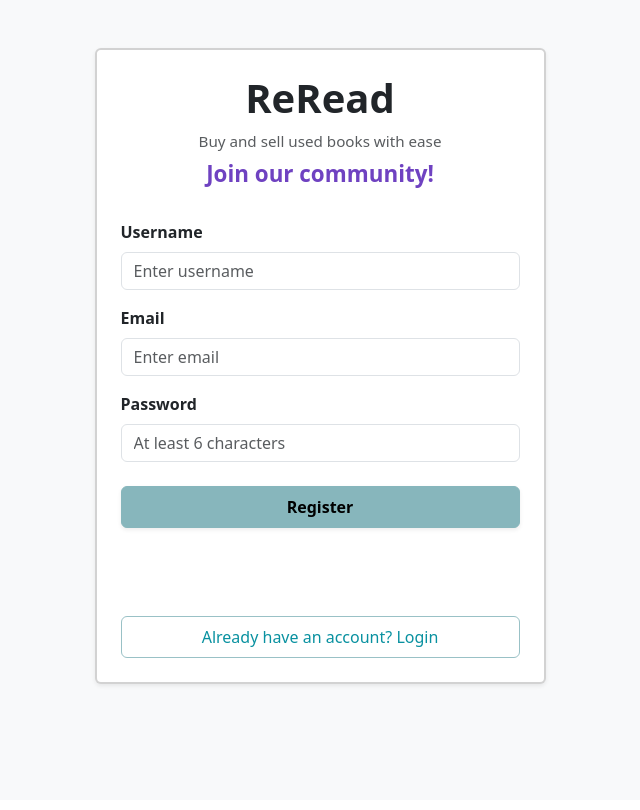
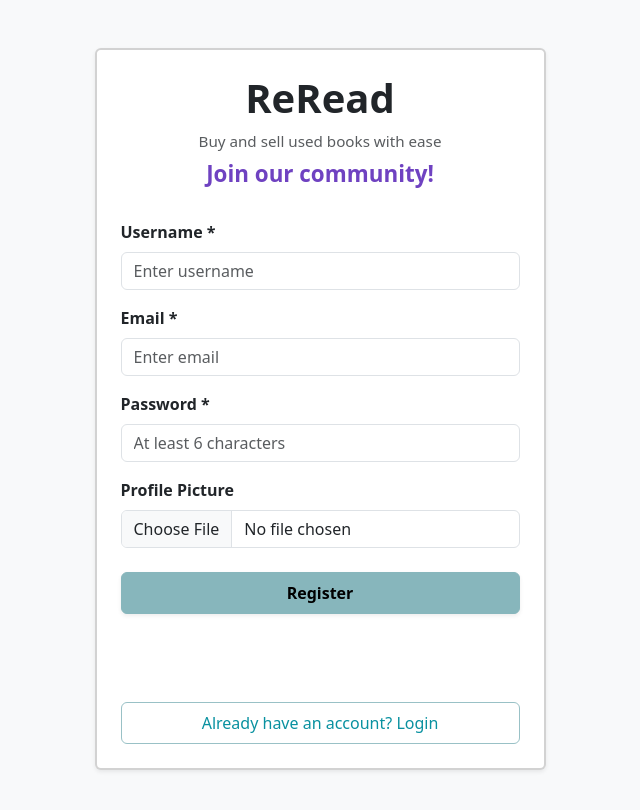
Before and after one commit to noyamac/rereadInternetSemesterA, a React (Vite) app in the folder client/: page /welcome in a window 1280 px wide. Both pictures are taken after a click on the button "Don't have an account? Register". Shown: the top 810 px of the page, without its empty margins (320-960 px from the left). Built offline with nearby package versions, Linux system fonts and the light colour scheme.

Commit message:
added profile picture to register

```diff
--- a/client/src/features/auth/authPage.tsx
+++ b/client/src/features/auth/authPage.tsx
@@ -11,6 +11,7 @@ import {
 } from 'react-bootstrap';
 import { useNavigate } from 'react-router-dom';
 import { authApi } from '../../api/auth';
+import { fileApi } from '../../api/file';
 import { storeTokens } from '../../shared/utils/authToken';
 import { GoogleLogin, type CredentialResponse } from '@react-oauth/google';
 
@@ -36,6 +37,10 @@ const AuthPage: React.FC = () => {
   const [password, setPassword] = useState('');
   const [errorMessage, setErrorMessage] = useState('');
   const [isSubmitting, setIsSubmitting] = useState(false);
+  const [profilePictureFile, setProfilePictureFile] = useState<File | null>(
+    null,
+  );
+  const [profilePicturePreview, setProfilePicturePreview] = useState('');
 
   const isRegister = mode === 'register';
 
@@ -55,6 +60,19 @@ const AuthPage: React.FC = () => {
   const switchMode = () => {
     setMode((currentMode) => (currentMode === 'login' ? 'register' : 'login'));
     setErrorMessage('');
+    setProfilePictureFile(null);
+    setProfilePicturePreview('');
+  };
+
+  const handleProfilePictureChange = (file: File | null) => {
+    if (profilePicturePreview) URL.revokeObjectURL(profilePicturePreview);
+    if (!file) {
+      setProfilePictureFile(null);
+      setProfilePicturePreview('');
+      return;
+    }
+    setProfilePictureFile(file);
+    setProfilePicturePreview(URL.createObjectURL(file));
   };
 
   const handleSubmit = async (event: React.FormEvent) => {
@@ -71,10 +89,16 @@ const AuthPage: React.FC = () => {
 
     try {
       if (isRegister) {
+        let profilePictureUrl: string | undefined;
+        if (profilePictureFile) {
+          const uploaded = await fileApi.uploadImage(profilePictureFile);
+          profilePictureUrl = uploaded.url;
+        }
         const response = await authApi.register({
           username: username.trim(),
           email: email.trim(),
           password,
+          profilePicture: profilePictureUrl,
         });
         storeTokens(response.tokens);
       } else {
@@ -186,7 +210,7 @@ const AuthPage: React.FC = () => {
 
                   {isRegister ? (
                     <Form.Group className="mb-3">
-                      <Form.Label className="fw-bold">Username</Form.Label>
+                      <Form.Label className="fw-bold">Username *</Form.Label>
                       <Form.Control
                         type="text"
                         value={username}
@@ -198,7 +222,7 @@ const AuthPage: React.FC = () => {
                   ) : null}
 
                   <Form.Group className="mb-3">
-                    <Form.Label className="fw-bold">Email</Form.Label>
+                    <Form.Label className="fw-bold">Email *</Form.Label>
                     <Form.Control
                       type="email"
                       value={email}
@@ -208,8 +232,8 @@ const AuthPage: React.FC = () => {
                     />
                   </Form.Group>
 
-                  <Form.Group className="mb-4">
-                    <Form.Label className="fw-bold">Password</Form.Label>
+                  <Form.Group className={isRegister ? 'mb-3' : 'mb-4'}>
+                    <Form.Label className="fw-bold">Password *</Form.Label>
                     <Form.Control
                       type="password"
                       value={password}
@@ -219,6 +243,36 @@ const AuthPage: React.FC = () => {
                       required
                     />
                   </Form.Group>
+
+                  {isRegister ? (
+                    <Form.Group className="mb-4">
+                      <Form.Label className="fw-bold">
+                        Profile Picture
+                      </Form.Label>
+                      {profilePicturePreview && (
+                        <div className="text-center mb-2">
+                          <img
+                            src={profilePicturePreview}
+                            alt="Preview"
+                            className="rounded-circle border"
+                            style={{
+                              width: '72px',
+                              height: '72px',
+                              objectFit: 'cover',
+                            }}
+                          />
+                        </div>
+                      )}
+                      <Form.Control
+                        type="file"
+                        accept="image/*"
+                        onChange={(event) => {
+                          const input = event.target as HTMLInputElement;
+                          handleProfilePictureChange(input.files?.[0] || null);
+                        }}
+                      />
+                    </Form.Group>
+                  ) : null}
 
                   <Button
                     variant="light-blue"
--- a/client/src/shared/types/auth.model.ts
+++ b/client/src/shared/types/auth.model.ts
@@ -5,6 +5,7 @@ export interface LoginPayload {
 
 export interface RegisterPayload extends LoginPayload {
   username: string;
+  profilePicture?: string;
 }
 
 export interface AuthTokens {
```
